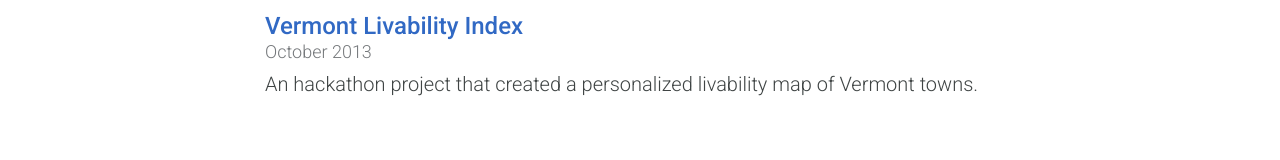
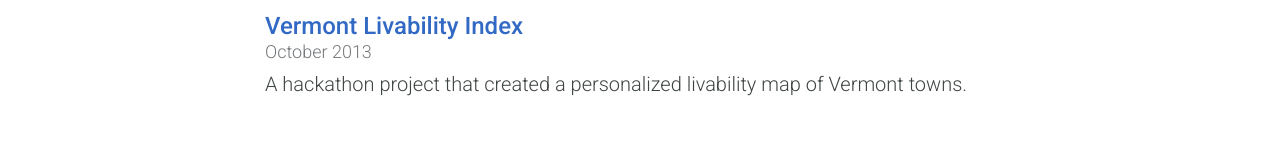
Before and after one commit to mattparrilla/mattparrilla.github.io, a plain HTML site: page index.html in a window 1280 px wide. Shown: the part 2514-2674 px from the top of the page. Drawn offline with Linux system fonts and the light colour scheme; files whose address does not match are found by name.

Commit message:
Fix grammar

```diff
--- a/index.html
+++ b/index.html
@@ -156,7 +156,7 @@
             <div class="project">
                 <h3><a href="http://livability.okaypl.us/">Vermont Livability Index</a></h3>
                 <p class="date">October 2013</p>
-                <p>An hackathon project that created a personalized livability map of Vermont towns.</p>
+                <p>A hackathon project that created a personalized livability map of Vermont towns.</p>
             </div>
         </div>
     </div>
```
